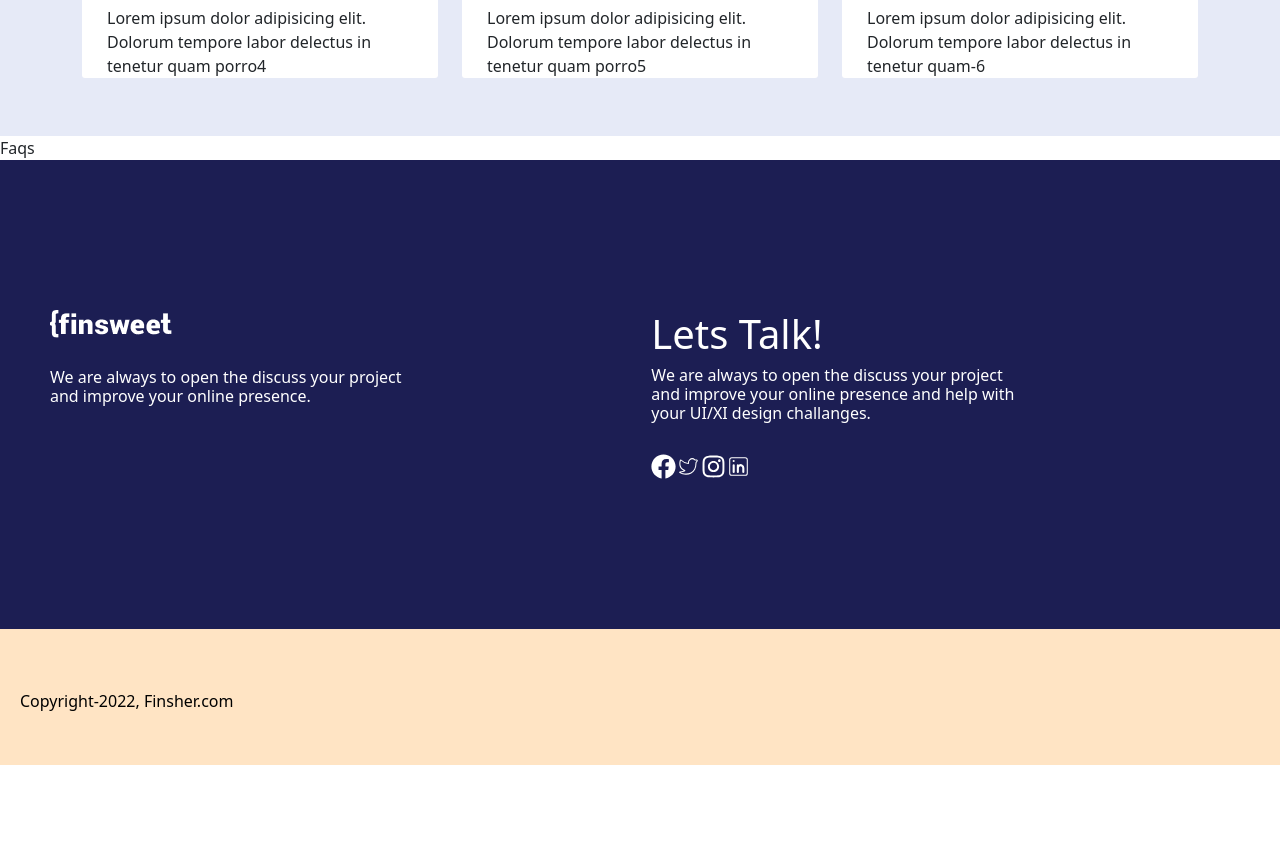
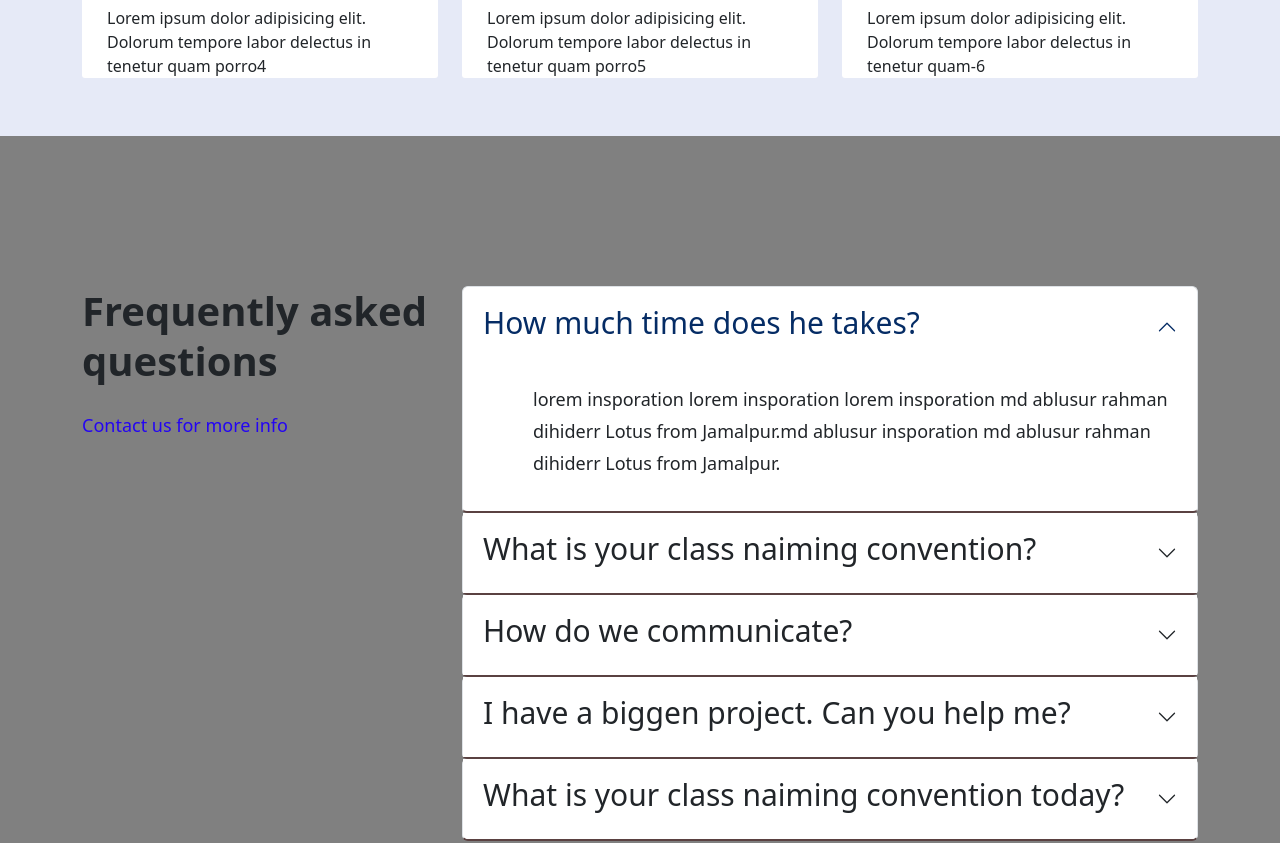
Before and after one commit to ablusur/r-building, a React (Vite) app: page / in a window 1280 px wide. Shown: the part 1383-2226 px from the top of the page. Before the commit the page ends 2148 px from the top, so only its background shows below. Built offline with nearby package versions, Linux system fonts and the light colour scheme.

Commit message:
faq section

```diff
--- a/src/components/faq/Faqs.jsx
+++ b/src/components/faq/Faqs.jsx
@@ -1,8 +1,69 @@
 import React from 'react'
+import {Container, Row, Col, Accordion} from  'react-bootstrap'
+import "./faq.css"
 
 const Faqs = () => {
+  let accordion = [
+    {
+      evenky:'0',
+      nembetr:'01',
+      accordinghead:'How much time does he takes?',
+      accordingbody:'lorem insporation lorem insporation lorem insporation md ablusur rahman dihiderr Lotus from Jamalpur.md ablusur insporation md ablusur rahman dihiderr Lotus from Jamalpur.'
+    },
+    {
+      evenky:'1',
+      nembetr:'02',
+      accordinghead:'What is your class naiming convention?',
+      accordingbody:'lorem insporation lorem insporation md ablusur rahman dihiderr Lotus from Jamalpur.'
+    },
+    {
+      evenky:'2',
+      nembetr:'03',
+      accordinghead:'How do we communicate?',
+      accordingbody:'lorem insporation lorem insporation md ablusur rahman dihiderr Lotus from Jamalpur.md ablusur rahman dihider'
+    },
+    {
+      evenky:'3',
+      nembetr:'04',
+      accordinghead:'I have a biggen project. Can you help me?',
+      accordingbody:'lorem insporation md ablusur rahman dihiderr lorem insporation Lotus from Jamalpur.'
+    },
+    {
+      evenky:'4',
+      nembetr:'05',
+      accordinghead:'What is your class naiming convention today?',
+      accordingbody:'lorem insporation md ablusur rahman dihiderr Lotus from Jamalpur. lorem insporation'
+    },
+  ]
   return (
-    <div>Faqs</div>
+
+    <>
+    <section id="faq">
+    <Container>
+      <Row>
+        <Col lg={4}>
+        <div className="faq_left">
+            <h2>Frequently asked questions</h2>
+            <p>Contact us for more info</p>
+        </div>
+        </Col>
+        <Col lg={8}>
+            <div className="faq_right">
+              <Accordion defaultActiveKey={['0']} alwaysOpen>
+                {accordion.map((props,index)=>(
+                  <Accordion.Item eventKey={props.evenky} key={index}>
+                    <Accordion.Header><h4><span>{props.number}</span>{props.accordinghead}</h4></Accordion.Header>
+                    <Accordion.Body><p>{props.accordingbody}</p></Accordion.Body>
+                  </Accordion.Item>
+                ))}
+              </Accordion>
+            </div>
+        </Col>
+      </Row>
+    </Container>
+    </section>
+    </>
+
   )
 }
 
--- /dev/null
+++ b/src/components/faq/faq.css
@@ -0,0 +1,48 @@
+* {
+  margin: 0;
+  padding: 0;
+}
+#faq {
+  padding: 150px 0;
+  background-color: #808080;
+}
+.faq_left {
+}
+.faq_left h2 {
+  font-size: 40px;
+  font-weight: 600;
+  line-height: 50px;
+  text-align: left;
+}
+.faq_left p {
+  font-size: 18px;
+  color: #2405f2;
+  padding-top: 18px;
+}
+
+.faq_right .accordion-button:not(.collapsed) {
+  background-color: transparent;
+  box-shadow: none;
+  border: 0;
+}
+
+.faq_right .accordion-button:focus {
+  box-shadow: none;
+}
+.faq_right .accordion-item {
+  border-bottom: 2px solid rgb(90, 65, 65);
+  border-radius: 5px;
+}
+.faq_right h4 {
+  font-size: 30px;
+  font-weight: 500;
+  line-height: 40px;
+  text-align: left;
+}
+.faq_right p {
+  font-size: 18px;
+  font-weight: 500;
+  line-height: 32px;
+  text-align: left;
+  padding-left: 50px;
+}
```
Also changed, not shown: 1 other file (tests, documents, lock files or other folders).
